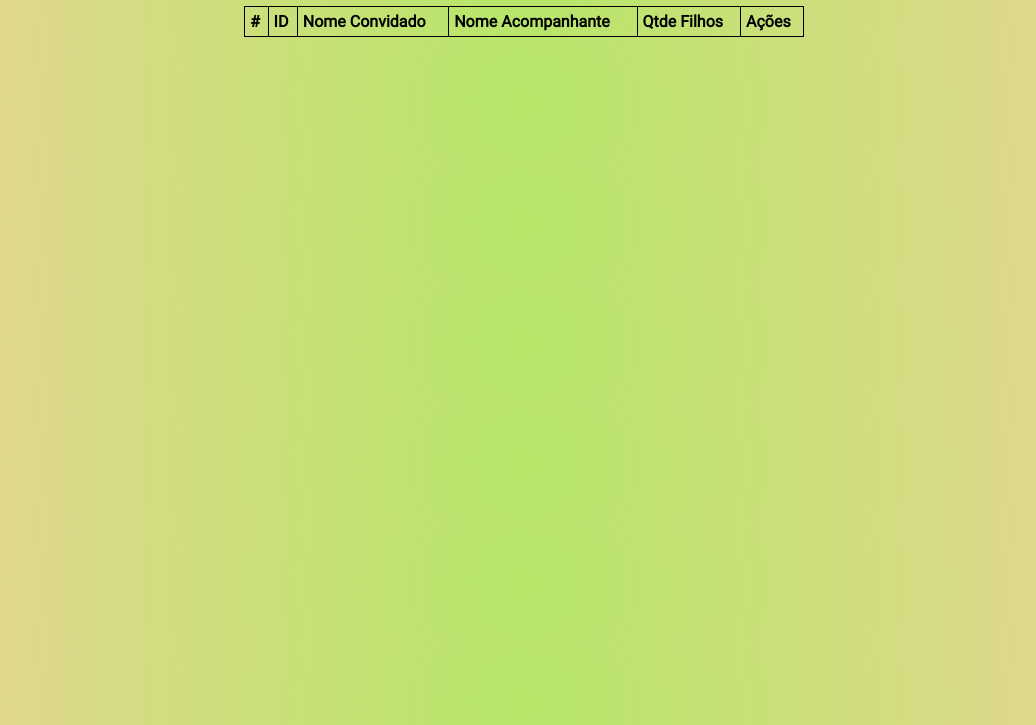
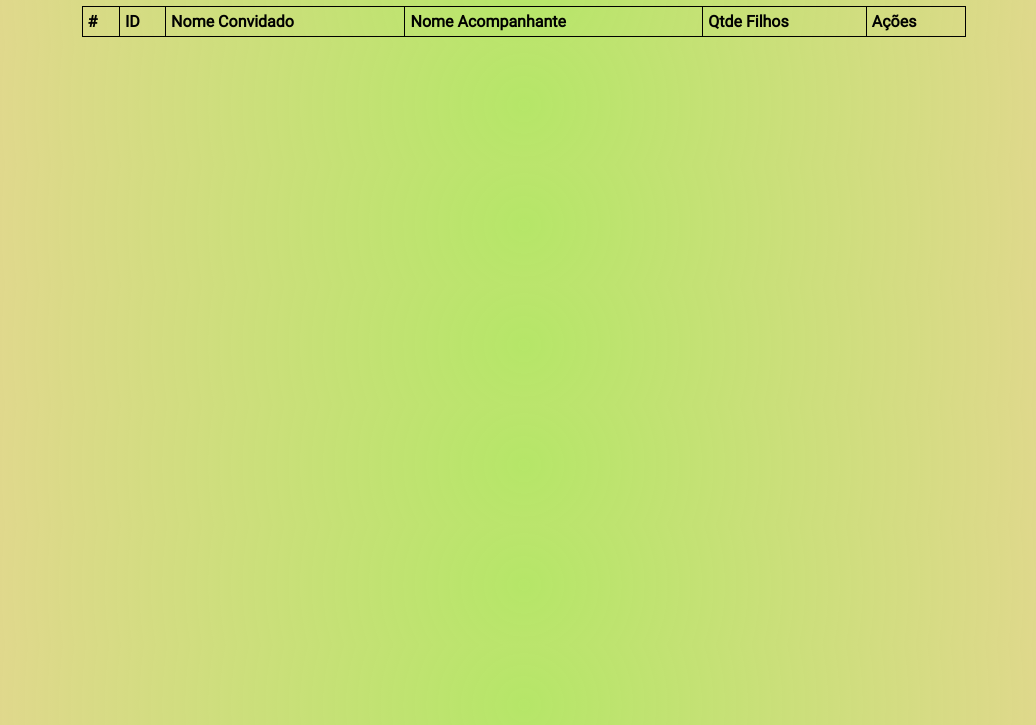
Before and after one commit to rogerioncosta/one-lu, a plain HTML site: page frontend/public/lst302521.html in a window 1280 px wide. Shown: the part 75-800 px from the top of the page, without its empty margins (116-1152 px from the left). Drawn offline with Linux system fonts and the light colour scheme; no server answers.

Commit message:
center list

```diff
--- a/frontend/public/styles/style.guest-list.css
+++ b/frontend/public/styles/style.guest-list.css
@@ -24,10 +24,10 @@ body{
     font-weight: bold;
     text-align: center;
 }
-
+/*
 .center-align {
-    width: 800px; /* Define um limite para telas maiores */
-}
+    width: 800px; /* Define um limite para telas maiores
+}*/
 
 #tabela {
     margin: auto;
```
